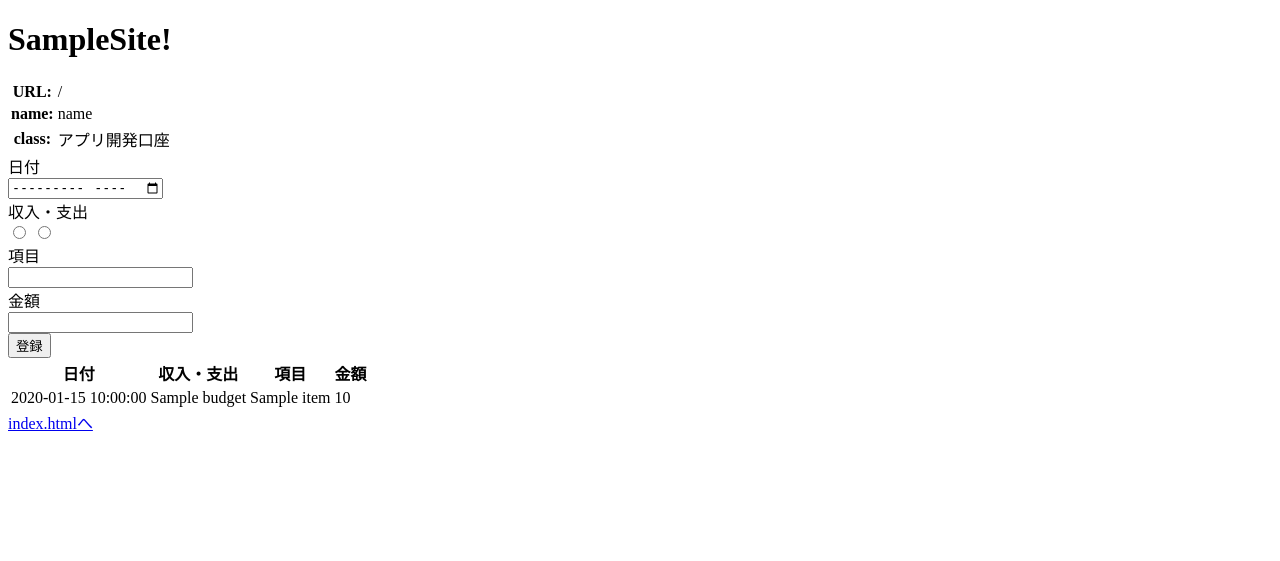
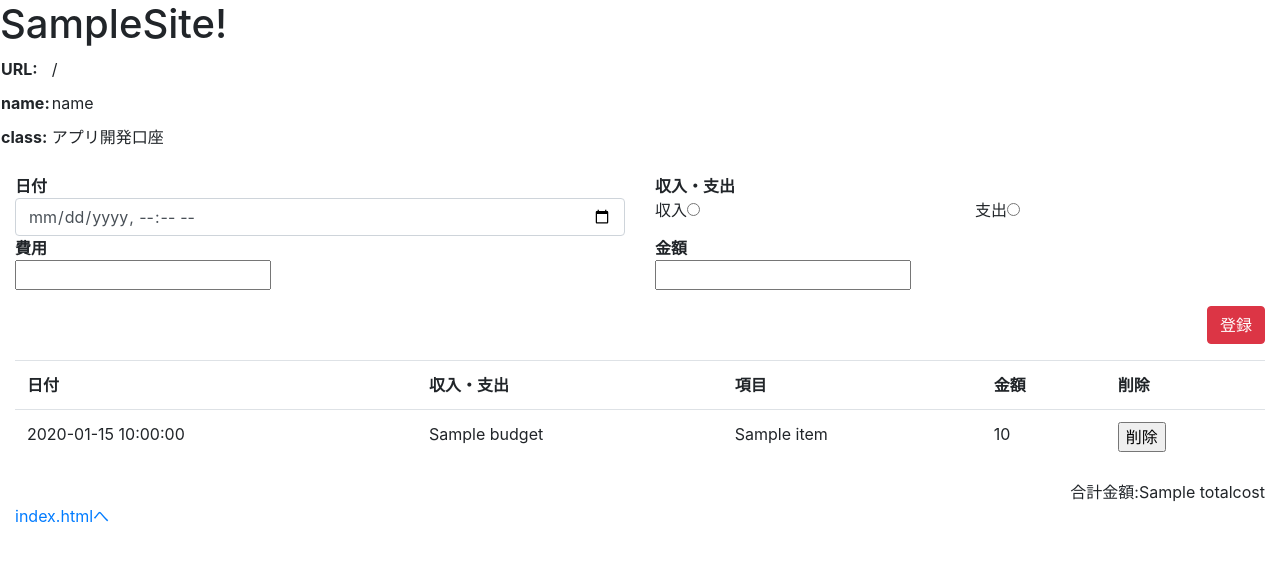
Before and after one commit to kawaguchi880/flask_learn, a Flask app: template apps/sampleSite/templates/kakeibo.html in a window 1280 px wide. Shown: the top 561 px of the page. Run offline with Flask 2, Linux system fonts and the light colour scheme; the template is opened without the code that fills it: values that come from a table or form of the project are taken from there, most other values are stand-ins (such as "Sample title", 1, 10 or a date in 2020); some libraries are stand-ins or nearby versions.

Commit message:
add map.html 等

```diff
--- a/apps/sampleSite/templates/kakeibo.html
+++ b/apps/sampleSite/templates/kakeibo.html
@@ -1,10 +1,23 @@
 <!DOCTYPE html>
 <html lang="en">
+
 <head>
     <meta charset="UTF-8">
     <meta name="viewport" content="width=device-width, initial-scale=1.0">
     <title>Document</title>
+    <link rel="stylesheet" href="https://stackpath.bootstrapcdn.com/bootstrap/4.3.1/css/bootstrap.min.css"
+        integrity="sha384-ggOyR0iXCbMQv3Xipma34MD+dH/1fQ784/j6cY/iJTQUOhcWr7x9JvoRxT2MZw1T" crossorigin="anonymous">
+    <script src="https://code.jquery.com/jquery-3.3.1.slim.min.js"
+        integrity="sha384-q8i/X+965DzO0rT7abK41JStQIAqVgRVzpbzo5smXKp4YfRvH+8abtTE1Pi6jizo"
+        crossorigin="anonymous"></script>
+    <script src="https://cdnjs.cloudflare.com/ajax/libs/popper.js/1.14.7/umd/popper.min.js"
+        integrity="sha384-UO2eT0CpHqdSJQ6hJty5KVphtPhzWj9WO1clHTMGa3JDZwrnQq4sF86dIHNDz0W1"
+        crossorigin="anonymous"></script>
+    <script src="https://stackpath.bootstrapcdn.com/bootstrap/4.3.1/js/bootstrap.min.js"
+        integrity="sha384-JjSmVgyd0p3pXB1rRibZUAYoIIy6OrQ6VrjIEaFf/nJGzIxFDsf4x0xIM+B07jRM"
+        crossorigin="anonymous"></script>
 </head>
+
 <body>
     <div class="header">
         <h1>SampleSite!</h1>
@@ -23,28 +36,55 @@
             </tr>
         </table>
     </div>
+    <div class="container-fluid pt-3">
         <form method="post">
-        <div class ="kakeibo">
+            <div class="row">
+                <div class="col-6"><b>日付</b></div>
+                <div class="col-6"><b>収入・支出</b></div>
+            </div>
+            <div class="row">
+                <div class="col-6"><input class="form-control" type="datetime-local" name="date"></div>
+                <div class="col-3"><label>収入</label><input type="radio" name="budget" value="収入"></div>
+                <div class="col-3"><label>支出</label><input type="radio" name="budget" value="支出"></div>
+            </div>
+            <div class="row">
+                <div class="col-6"><b>費用</b></div>
+                <div class="col-6"><b>金額</b></div>
+            </div>
+            <div class="row">
+                <div class="col-6"><input type="text" name="item"></div>
+                <div class="col-6"><input type="number" name="cost"></div>
+            </div>
+            <div class="row pt-3">
+                <div class="col-12 text-right"><input class="btn btn-danger" type="submit" value="登録"></div>
+            </div>
             {{form.csrf_token}}
-        <div>日付</div>
-        <input type="month" name="date"/>
+        </form>
+    </div>
+    <!-- <form method="post">
+        <div class="kakeibo">
+            {{form.csrf_token}}
+            <div class="row">日付</div>
+            <input type="month" name="date" />
             <div>収入・支出</div>
-        <input type="radio" name= "budget" value="収入">
-        <input type="radio" name= "budget" value="支出">
+            <input type="radio" name="budget" value="収入">
+            <input type="radio" name="budget" value="支出">
         </div>
         <div>項目</div>
         <input type="text" name="item">
         <div>金額</div>
-        <input type="number" name ="cost">
+        <input type="number" name="cost">
         <div class="button"><input type="submit" value="登録"></div>
-    </form>
+    </form> -->
+    <div class="container-fluid pt-3">
         <div class="kakeibo">
-    <table>
+            <table class="table">
                 <tr>
                     <th>日付</th>
                     <th>収入・支出</th>
                     <th>項目</th>
                     <th>金額</th>
+                    <th>削除</th>
                 </tr>
                 {% for kakeibo in kakeiboList %}
                 <tr>
@@ -52,11 +92,23 @@
                     <td>{{ kakeibo.budget}}</td>
                     <td>{{ kakeibo.item}}</td>
                     <td>{{ kakeibo.cost}}</td>
+                    <form action="/kakeiboDelection" method="post">
+                        {{form.csrf_token}}
+                        <td>
+                            <div class="button"><input type="hidden" value={{kakeibo.id}} name="item_id">
+                                <input type="submit" value="削除">
+                            </div>
+                        </td>
+                    </form>
+
                 </tr>
                 {% endfor %}
             </table>
-
-
+        </div>
+        <div class="row">
+            <div class="col-12 text-right">合計金額:{{totalcost}}</div>
+        </div>
         <a href="/">index.htmlへ</a>
 </body>
+
 </html>
```
Also changed, not shown: apps/sampleSite/templates/map.html (+5 -8 lines), apps/sampleSite/static/css/media/01.png (added), apps/sampleSite/static/css/media/02.jpg (added), apps/sampleSite/static/css/media/ダウンロード.jpg (added). Lines whose indentation alone changed are shown as unchanged.
